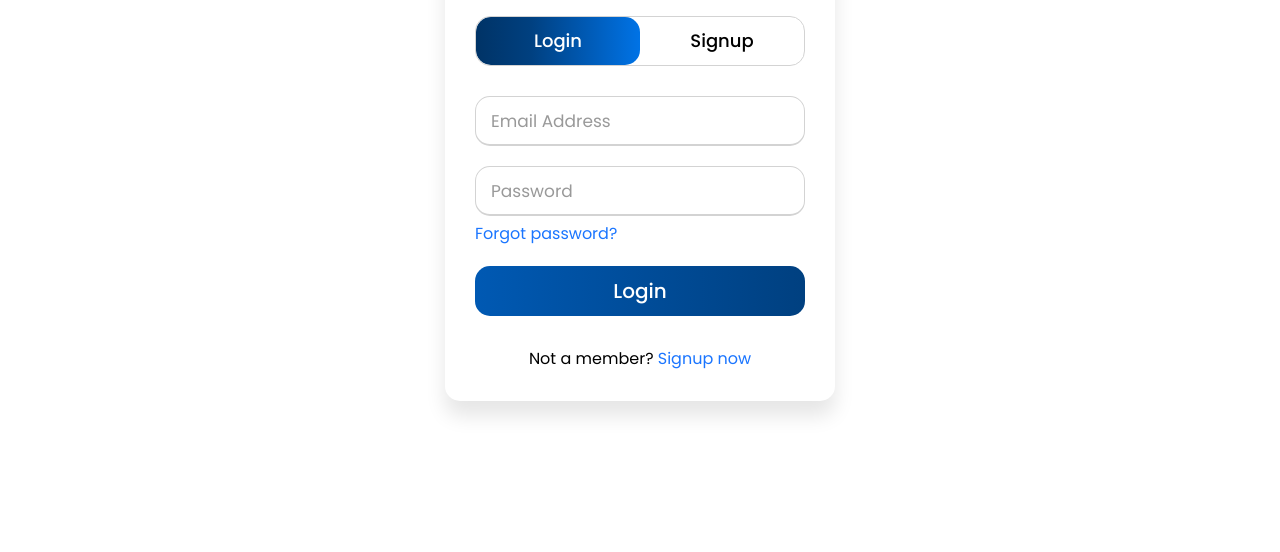
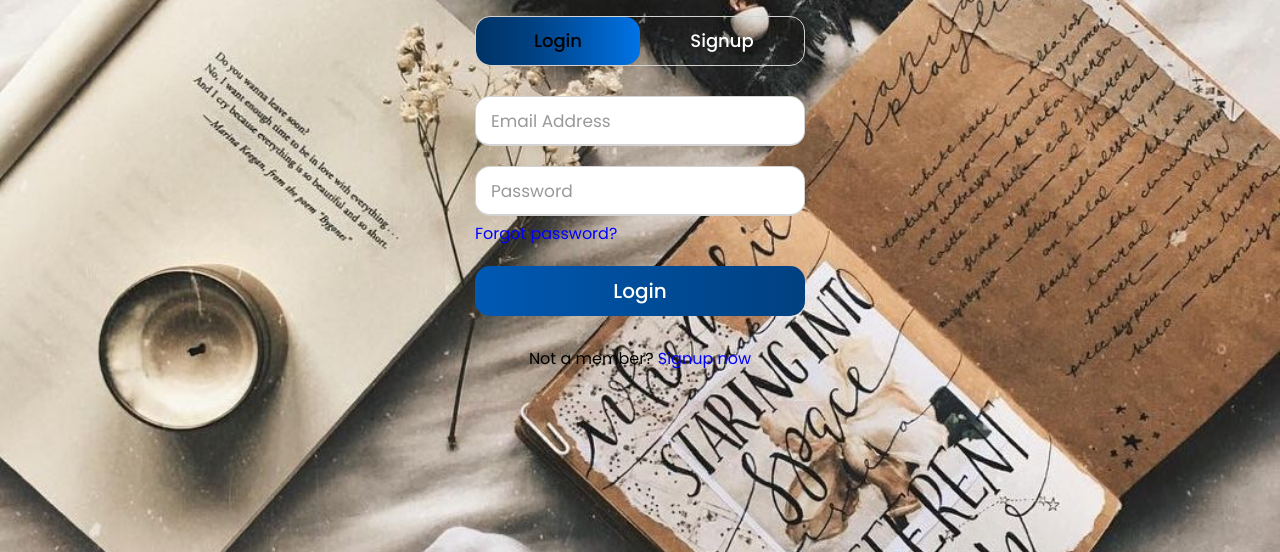
Before and after one commit to Jain-Tirth/journling, a website: page signup.html in a window 1280 px wide. Shown: the part 248-800 px from the top of the page. Drawn offline with Linux system fonts and the light colour scheme.

Commit message:
Added background image to signup page

```diff
--- a/signup.css
+++ b/signup.css
@@ -7,7 +7,7 @@
   font-family: 'Poppins', sans-serif;
 }
 
-html,
+/* html,
 body {
   display: flex;
   justify-content: center;
@@ -17,6 +17,17 @@ body {
   background-size: 40%;
   background-repeat: no-repeat;
   background-attachment: fixed;
+} */
+
+.background {
+  background: url("jorunalling_background.jpg");
+  background-size: cover;
+  background-position: center;
+  min-height: 100vh;
+  display: flex;
+  justify-content: center;
+  flex-wrap: wrap;
+  align-items: center;
 }
 
 .wrapper {
@@ -24,7 +35,7 @@ body {
   max-width: 390px;
   padding: 30px;
   border-radius: 15px;
-  box-shadow: 0px 15px 20px rgba(0, 0, 0, 0.1);
+  box-shadow: 0px 15px 20px rgba(171, 102, 102, 0.1);
 }
 
 .wrapper .title-text {
@@ -55,7 +66,7 @@ body {
 .slide-controls .slide {
   height: 100%;
   width: 100%;
-  color: #fff;
+  color: black;
   font-size: 18px;
   font-weight: 500;
   text-align: center;
@@ -66,7 +77,7 @@ body {
 }
 
 .slide-controls label.signup {
-  color: #000;
+  color: #fff;
 }
 
 .slide-controls .slider-tab {
@@ -89,18 +100,18 @@ input[type="radio"] {
 }
 
 #signup:checked~label.signup {
-  color: #fff;
+  color: black;
   cursor: default;
   -webkit-user-select: none;
   user-select: none;
 }
 
 #signup:checked~label.login {
-  color: #000;
+  color: white;
 }
 
 #login:checked~label.signup {
-  color: #000;
+  color: white;
 }
 
 #login:checked~label.login {
@@ -168,7 +179,7 @@ form .field input:focus::placeholder {
 
 .form-inner form .pass-link a,
 .form-inner form .signup-link a {
-  color: #1a75ff;
+  color: blue;
   text-decoration: none;
   transition: color 0.3s ease;
 }
@@ -176,7 +187,7 @@ form .field input:focus::placeholder {
 .form-inner form .pass-link a:hover,
 .form-inner form .signup-link a:hover {
   text-decoration: underline;
-  color: #004080;
+  color: whitesmoke;
 }
 
 form .btn {
--- a/signup.html
+++ b/signup.html
@@ -9,7 +9,7 @@
 </head>
 
 <body>
-    <!-- Removed the section containing the image -->
+    <div class="background">
         <div class="wrapper">
             <div class="title-text">
                 <div class="title">Welcome</div>
@@ -58,6 +58,7 @@
                 </div>
             </div>
         </div>
+    </div>
 </body>
 
 </html>
```
Lines whose indentation alone changed are shown as unchanged.
